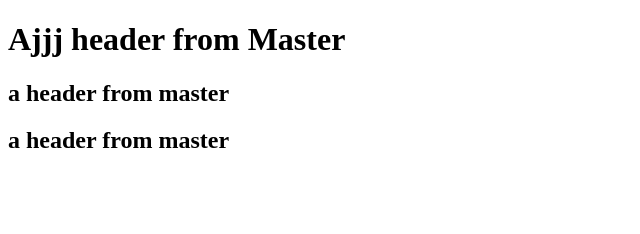
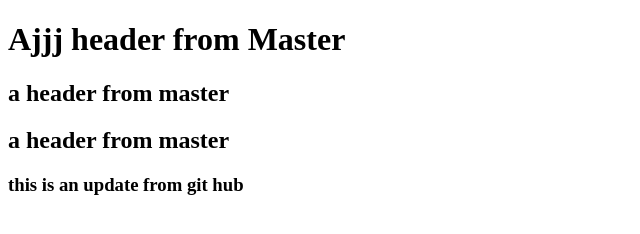
Before and after one commit to AmmarAhmed2030/GitHubLab_Day2, a plain HTML site: page index.html in a window 1280 px wide. Shown: the whole page, without its empty margins (0-640 px from the left). Drawn offline with Linux system fonts and the light colour scheme.

Commit message:
Update index.html

```diff
--- a/index.html
+++ b/index.html
@@ -9,5 +9,6 @@
     <h1>Ajjj header from Master</h1>
     <h2>a header from master</h2>
     <h2>a header from master</h2>
+    <h3>this is an update from git hub</h3>
 </body>
 </html>
```
